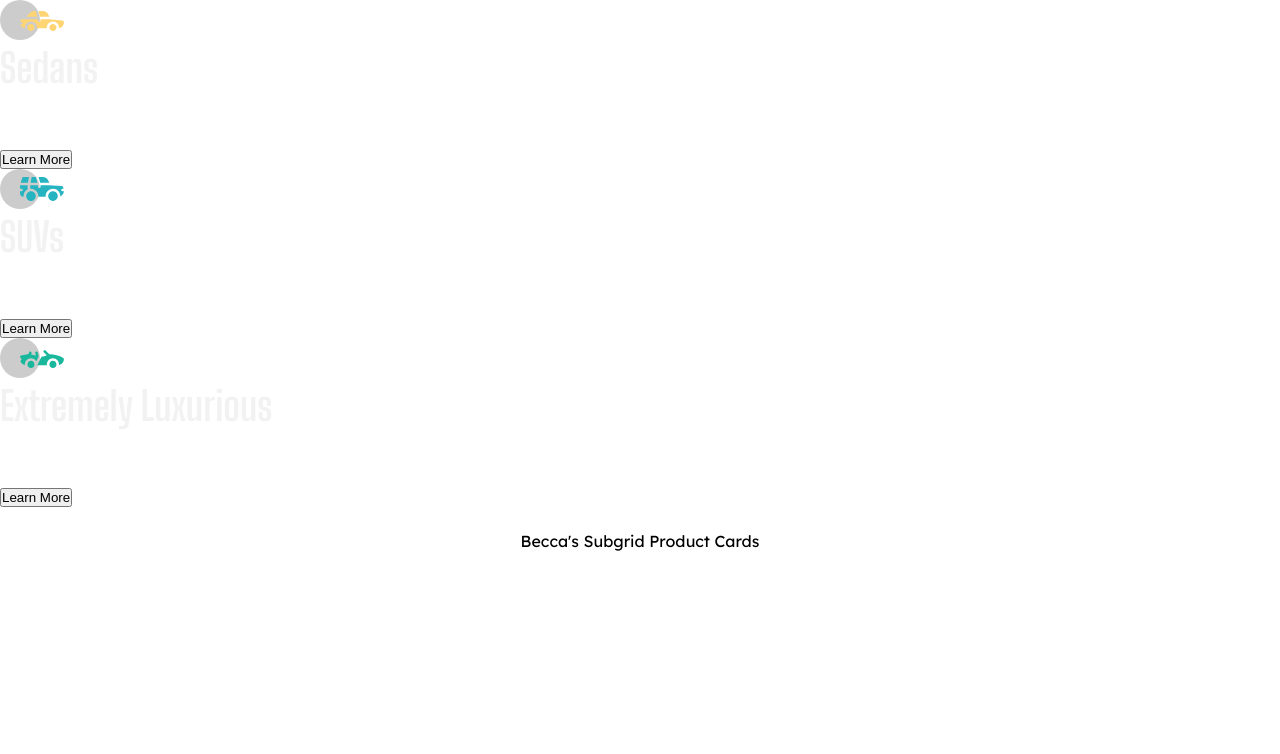
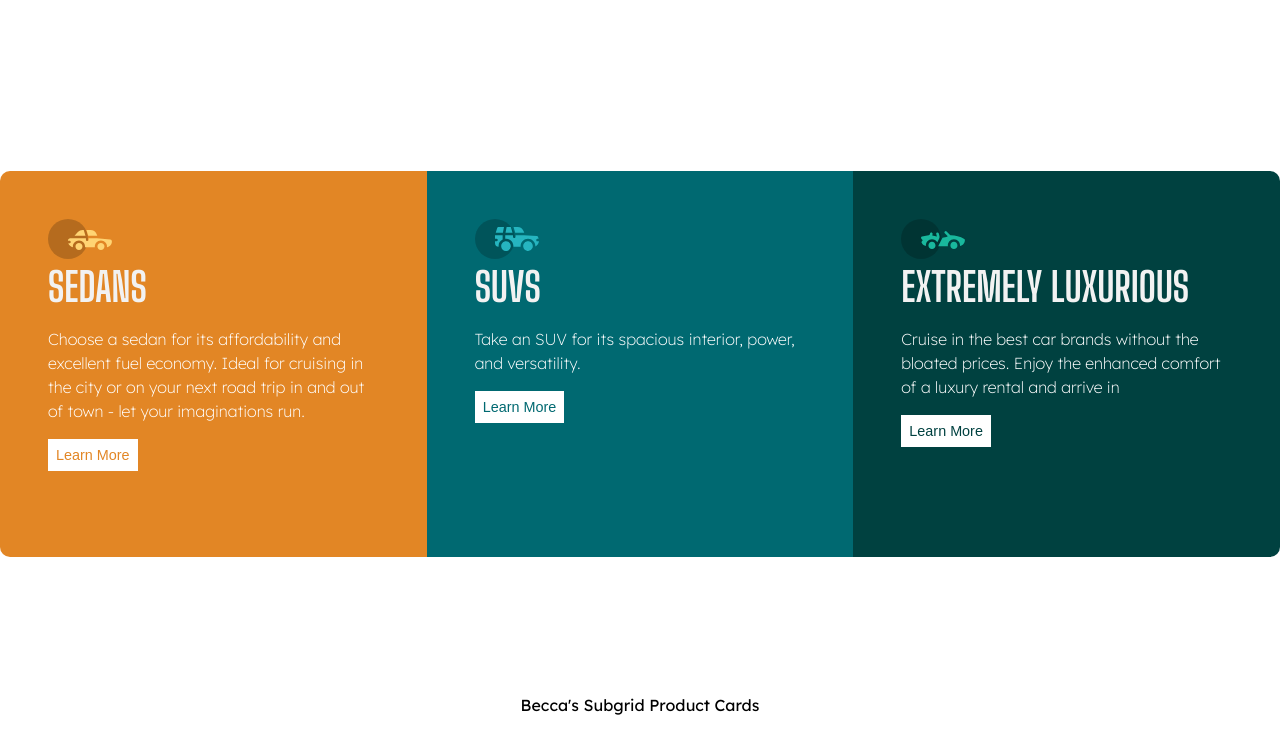
Before and after one commit to Beccatoni/subgrid-css, a plain HTML site: page index.html in a window 1280 px wide. Drawn offline with Linux system fonts and the light colour scheme.

Commit message:
chore: style the articles

```diff
--- a/style.css
+++ b/style.css
@@ -5,14 +5,13 @@
   box-sizing: border-box;
 }
 
-
 /* Root variables */
 :root {
   --primary-font: "Lexend Deca", sans-serif;
   --secondary-font: "Big Shoulders Display", sans-serif;
-  --heading-color: #F2F2F2;
-  --font-color: #FFF;
-  --sedans-background: #E28625;
+  --heading-color: #f2f2f2;
+  --font-color: #fff;
+  --sedans-background: #e28625;
   --suv-background: #006971;
   --luxury-background: #004140;
   --heading-font-size: 2.5rem;
@@ -32,10 +31,11 @@
 
 /* Heading styles */
 
-h3{
+h3 {
   font-family: var(--secondary-font);
   color: var(--heading-color);
   font-size: var(--heading-font-size);
+  text-transform: uppercase;
 }
 
 /* Paragraphs styles */
@@ -53,3 +53,59 @@ footer {
   text-align: center;
   margin-top: 1.5rem;
 }
+
+/* Container */
+.cards-container {
+  display: grid;
+  grid-template-columns: repeat(auto-fit, minmax(300px, 1fr));
+  grid-template-rows: repeat(4, auto);
+  min-height: 31.25rem;
+  margin-top: 10.688rem;
+}
+
+button {
+  font-size: var(--button-font-size);
+  background: var(--font-color);
+  border: none;
+  padding: 0.5rem;
+}
+button:hover {
+  cursor: pointer;
+  background: none;
+  color: var(--font-color);
+  border: 1px solid var(--font-color);
+}
+
+/* All */
+.suvs,
+.sedans,
+.luxury {
+  padding: 3rem;
+}
+
+/* Sedans */
+.sedans {
+  background-color: var(--sedans-background);
+  border-radius: 10px 0 0 10px;
+}
+
+.sedans button {
+  color: var(--sedans-background);
+}
+
+/* SUV */
+.suvs {
+    background-color: var(--suv-background);
+}
+.suvs button {
+    color: var(--suv-background);
+}
+
+/* Luxury */
+.luxury {
+    background-color: var(--luxury-background);
+    border-radius: 0 10px 10px 0px;
+}
+button {
+    color: var(--luxury-background);
+}
```
Lines whose indentation alone changed are shown as unchanged.
